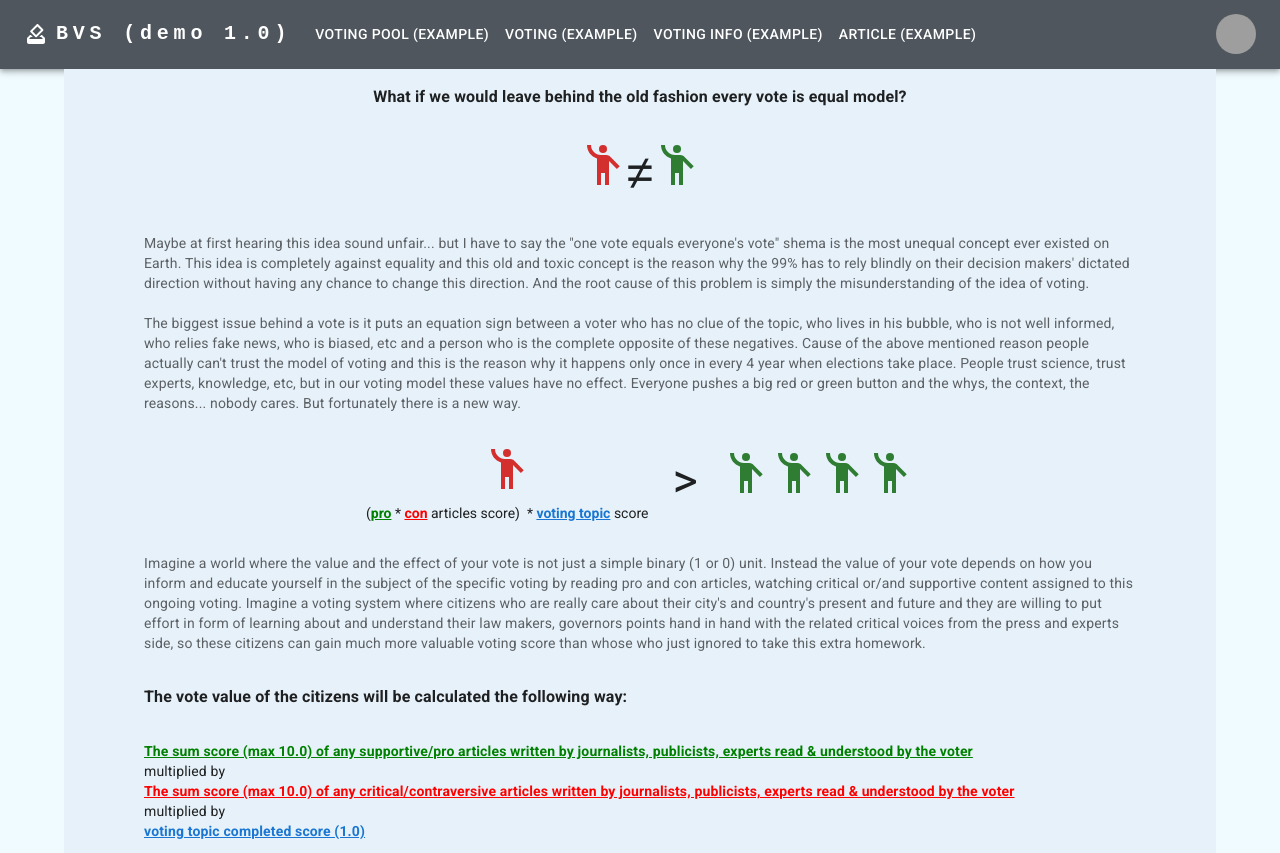
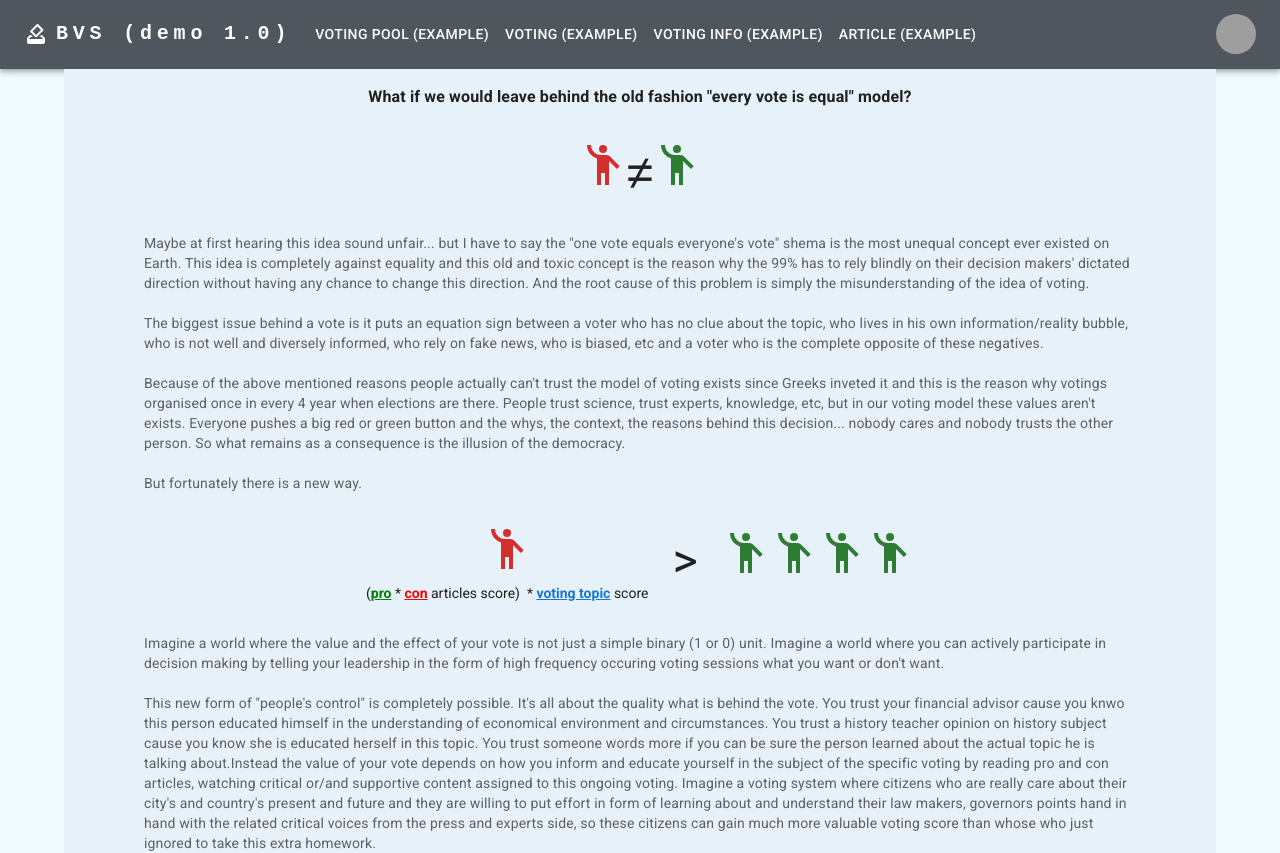
Before and after one commit to Martines90/balanced-voting-system, a React (Create React App) app: page / in a window 1280 px wide. Shown: the top 853 px of the page. Built offline with nearby package versions, Linux system fonts and the light colour scheme; grey boxes are pictures that could not be loaded.

Commit message:
updatehome page texts

```diff
--- a/src/pages/Home/index.tsx
+++ b/src/pages/Home/index.tsx
@@ -8,7 +8,7 @@ import VotingScoreFormula from 'components/common/VotingScoreFormula';
 function HomePage() {
   return (
     <Stack spacing={4} pt={2} pl={10} pr={10} justifyContent={'center'} textAlign={'center'} width={'100%'}>
-    <h4>What if we would leave behind the old fashion every vote is equal model?</h4>
+    <h4>{'What if we would leave behind the old fashion "every vote is equal" model?'}</h4>
     <Typography variant="h3" component={'div'} textAlign={'center'}>
       <EmojiPeopleIcon fontSize='inherit' color='error' />≠<EmojiPeopleIcon fontSize='inherit' color='success' />
     </Typography>
@@ -18,13 +18,14 @@ function HomePage() {
        has to rely blindly on their decision makers' dictated direction without having any chance to change this direction. And the root cause of
        this problem is simply the misunderstanding of the idea of voting.`}
        <br/><br/>
-       {`The biggest issue behind a vote is it puts an equation sign between a voter who has no clue of the topic, who lives in his bubble, who is not well informed,
-       who relies fake news, who is biased, etc and a person who is the complete opposite of these negatives.
-
-       Cause of the above mentioned reason people actually can't trust the model of voting and this is the reason why it happens only once in every 4 year when elections take place.
-      People trust science, trust experts, knowledge, etc, but in our voting model these values have no effect. Everyone pushes a big red or green button and the whys, the context,
-      the reasons... nobody cares.
-
+       {`The biggest issue behind a vote is it puts an equation sign between a voter who has no clue about the topic, who lives in his own information/reality bubble, who is not well and diversely informed,
+       who rely on fake news, who is biased, etc and a voter who is the complete opposite of these negatives.`}
+<br/><br/>
+       {`Because of the above mentioned reasons people actually can't trust the model of voting exists since Greeks inveted it and this is the reason why votings organised once in every 4 year when elections are there.
+      People trust science, trust experts, knowledge, etc, but in our voting model these values aren't exists. Everyone pushes a big red or green button and the whys, the context,
+      the reasons behind this decision... nobody cares and nobody trusts the other person. So what remains as a consequence is the illusion of the democracy.`}
+<br/><br/>
+      {`
       But fortunately there is a new way.
        `}
     </Typography>
@@ -52,14 +53,17 @@ function HomePage() {
     </Typography>
 
     <Typography variant="body2" color="text.secondary" component={'div'} textAlign={'left'}>
-      {`Imagine a world where the value and the effect of your vote is not just a simple binary (1 or 0) unit.
-      Instead the value of your vote depends on how you inform and educate yourself in the subject of the specific voting by reading pro and
+      {'Imagine a world where the value and the effect of your vote is not just a simple binary (1 or 0) unit. Imagine a world where you can actively participate in decision making by telling your leadership in the form of high frequency occuring voting sessions what you want or don\'t want.'}
+      <br/><br/>
+      {'This new form of "people\'s control" is completely possible. It\'s all about the quality what is behind the vote. You trust your financial advisor cause you knwo this person educated himself in the understanding of economical environment and circumstances. You trust a history teacher opinion on history subject cause you know she is educated herself in this topic. You trust someone words more if you can be sure the person learned about the actual topic he is talking about.'}
+
+      {`Instead the value of your vote depends on how you inform and educate yourself in the subject of the specific voting by reading pro and
       con articles, watching critical or/and supportive content assigned to this ongoing voting. Imagine a voting system where citizens who are really care about their
       city's and country's present and future and they are willing to put effort in form of learning about and understand their law makers, governors points hand in hand with the related critical voices from the press and experts side,
       so these citizens can gain much more valuable voting score than whose who just ignored to take this extra homework.`}
     </Typography>
     <Typography variant="body1" fontWeight={'bold'} component={'div'} textAlign={'left'}>
-    {'The vote value of the citizens will be calculated the following way:'}
+    {'The vote value calculated the following way:'}
     </Typography>
     <Typography variant="body2" component={'div'} textAlign={'left'}>
     <>
```
